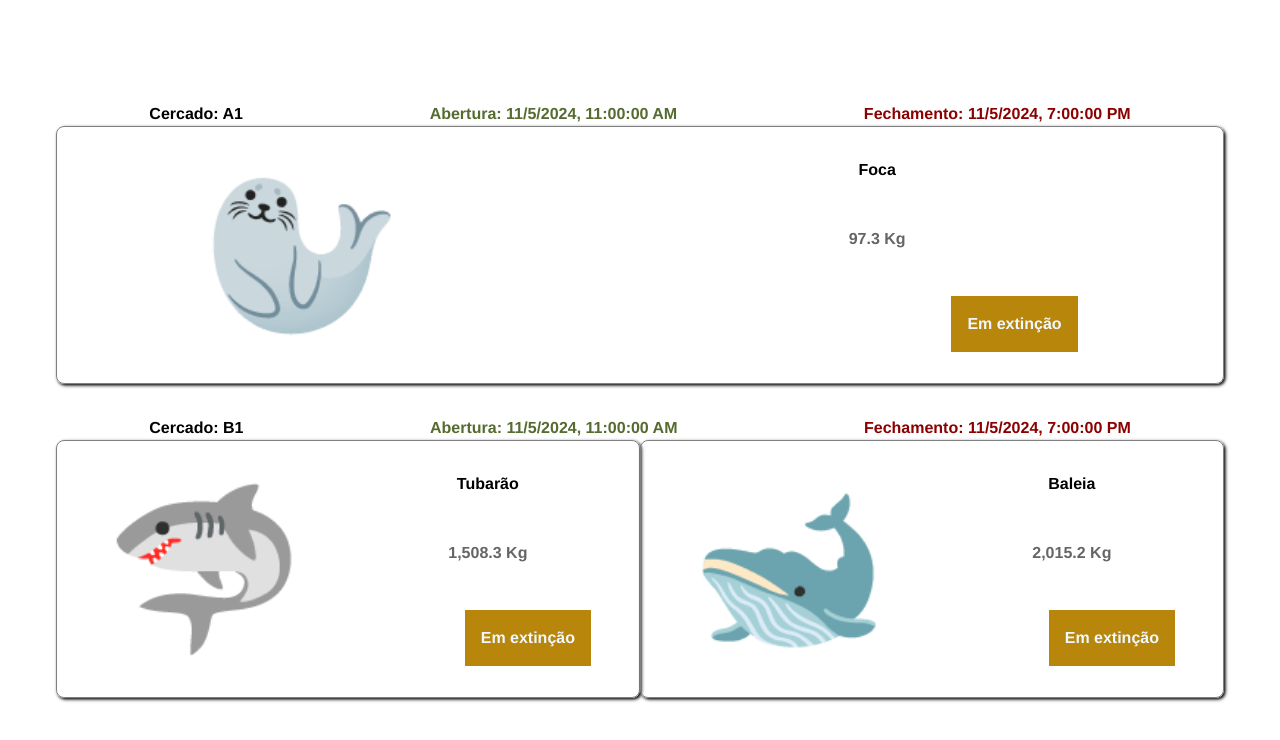
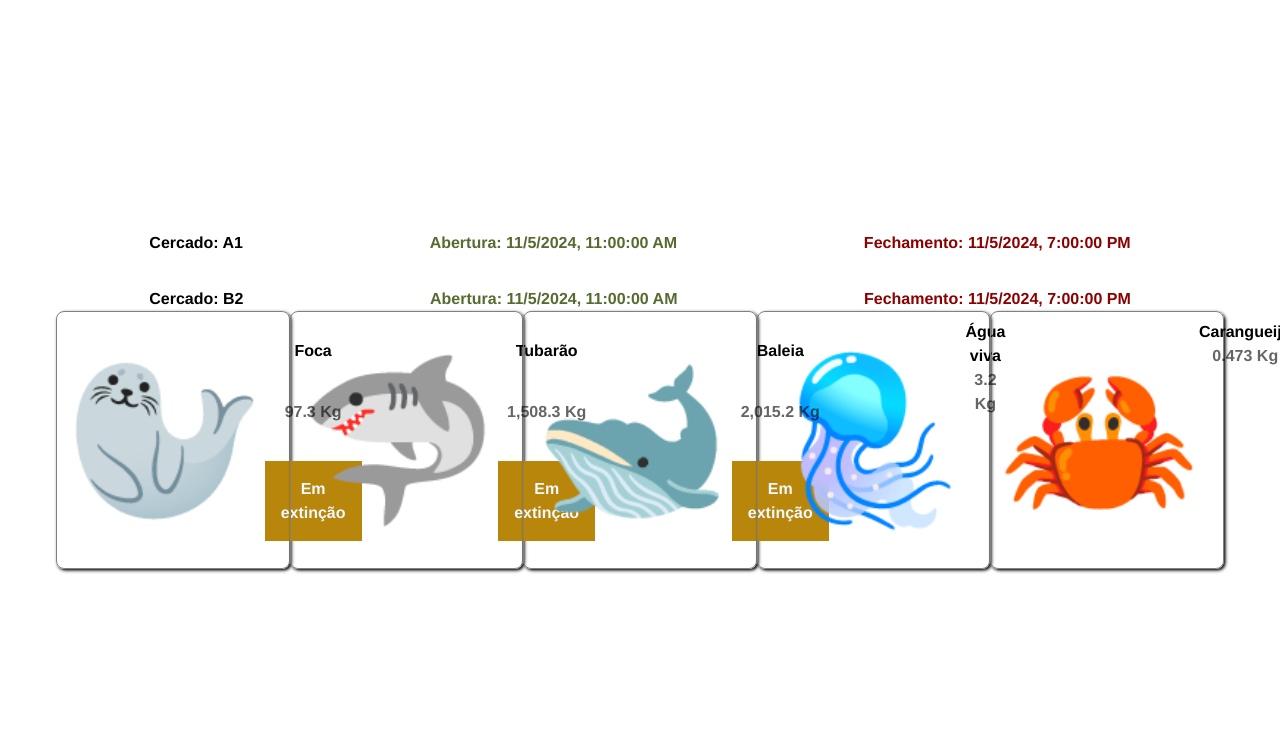
Before and after one commit to ufjf-dcc207/ufjf-dcc207-2024-3-a-atv03-Lara-Dias, a React (Vite) app: page / in a window 1280 px wide. Shown: the top 740 px of the page. Built offline with nearby package versions, Linux system fonts and the light colour scheme.

Commit message:
refatora for para map

```diff
--- a/src/Animal.tsx
+++ b/src/Animal.tsx
@@ -8,18 +8,16 @@
 }
 
 export default function Animal({icone, nome, peso, extincao}:AnimalProps){
-    if(extincao){
         return <div className="animal">
             <div className="icone">{icone}</div>
             <div className="nome">{nome}</div>
             {peso>0.0?(
                 <div className="peso">{peso.toLocaleString()+" Kg"}</div>
-
-                ):(
-                    <div className="peso">Desconhecido</div>
-                )
-            }
-            {extincao && <div className="extincao">Em extinção</div>}
-        </div>
-    }
-}
+            )
+            :(
+                <div className="peso">Desconhecido</div>
+            )
+        }
+        {extincao && <div className="extincao">Em extinção</div>}
+    </div>
+};
--- a/src/App.tsx
+++ b/src/App.tsx
@@ -9,6 +9,8 @@
   ["🦭","Foca",97.3,true],
   ["🦈","Tubarão",1508.3,true],
   ["🐋","Baleia",2015.20,true],
+  ["🪼","Água viva",3.20,false],
+  ["🦀","Carangueijo",0.473,false],
 
 ];
 
@@ -16,20 +18,15 @@
 
 function App() {
   const exA1: ReactNode[] = [];
-  const exB2: ReactNode[] = [];
-
-  for(let i=0;i<ANIMAIS.length;i++){
-    const ex = ANIMAIS[i][2]<200.00?exA1:exB2
-    ex.push(
-      <Animal
-        key={ANIMAIS[i][1]}
-        icone={ANIMAIS[i][0]}
-        nome={ANIMAIS[i][1]}
-        peso={ANIMAIS[i][2]}
-        extincao={ANIMAIS[i][3]}
+  const exB2: ReactNode[] = ANIMAIS.map(animal=> <Animal
+      key={animal[1]}
+      icone={animal[0]}
+      nome={animal[1]}
+      peso={animal[2]}
+      extincao={animal[3]}
     />
   );
-  }
+
   return (
     <div className="app">
       <Exibicao
@@ -42,7 +39,7 @@
       <Exibicao
         abertura= {new Date("2024-11-05T08:00-03:00")}
         fechamento = {new Date("2024-11-05T16:00-03:00")}
-        cercado="B1"
+        cercado="B2"
       >{exB2}
 
       </Exibicao>
```
